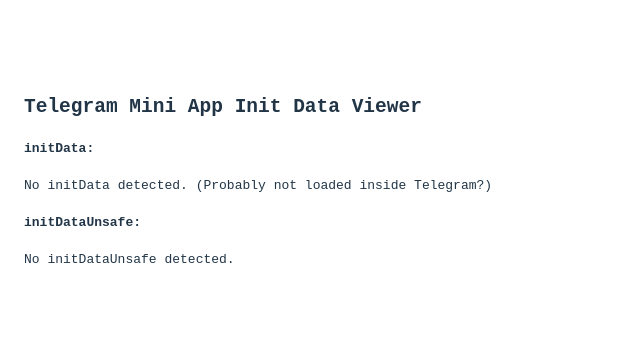
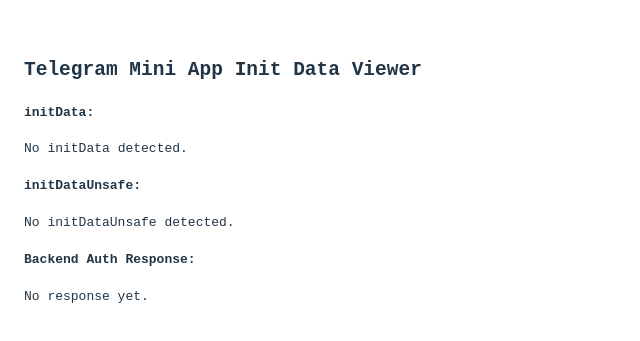
Before and after one commit to heypro/learningstack-frontend, a React (Vite) app: page / in a window 1280 px wide. Shown: the part 227-568 px from the top of the page, without its empty margins (0-640 px from the left). Built offline with nearby package versions, Linux system fonts and the light colour scheme.

Commit message:
fetch to back + UI debug

```diff
--- a/src/App.jsx
+++ b/src/App.jsx
@@ -14,31 +14,73 @@
   const [initData, setInitData] = useState(null);
   const [initDataUnsafe, setInitDataUnsafe] = useState(null);
 
+  // new state for backend call
+  const [authResponse, setAuthResponse] = useState(null);
+  const [authError, setAuthError] = useState(null);
+  const [loading, setLoading] = useState(false);
+
+  // grab initData once Telegram injects the API
   useEffect(() => {
-    // Try to get initData once Telegram WebApp is available
     function updateData() {
       setInitData(getInitData());
       setInitDataUnsafe(getInitDataUnsafe());
     }
 
-    // Telegram may load late, so try again after a tiny delay
     updateData();
-    const timeout = setTimeout(updateData, 500);
+    const t = setTimeout(updateData, 500); // safety ping
+    return () => clearTimeout(t);
+  }, []);
 
-    return () => clearTimeout(timeout);
-  }, []);
+  // when we finally have initData → hit backend
+  useEffect(() => {
+    if (!initData) return;
+
+    const controller = new AbortController();
+    const { signal } = controller;
+
+    async function sendToBackend() {
+      try {
+        setLoading(true);
+        setAuthError(null);
+
+        const res = await fetch("/api/telegram-auth/", {
+          method: "POST",
+          headers: { "Content-Type": "application/json" },
+          body: JSON.stringify({ initData }),
+          signal,
+        });
+
+        if (!res.ok) {
+          const err = await res.json().catch(() => ({}));
+          throw new Error(err.detail || res.statusText);
+        }
+
+        const data = await res.json();
+        setAuthResponse(data);
+      } catch (err) {
+        if (err.name !== "AbortError") {
+          setAuthError(err.message);
+        }
+      } finally {
+        setLoading(false);
+      }
+    }
+
+    sendToBackend();
+    return () => controller.abort();
+  }, [initData]);
 
   return (
     <div style={{ padding: 24, fontFamily: "monospace" }}>
       <h2>Telegram Mini App Init Data Viewer</h2>
+
+      {/* raw initData */}
       <div>
         <h4>initData:</h4>
-        {initData && initData.length > 0 ? (
-          <pre>{initData}</pre>
-        ) : (
-          <div>No <code>initData</code> detected. (Probably not loaded inside Telegram?)</div>
-        )}
+        {initData ? <pre>{initData}</pre> : <div>No <code>initData</code> detected.</div>}
       </div>
+
+      {/* unsafe object */}
       <div>
         <h4>initDataUnsafe:</h4>
         {initDataUnsafe ? (
@@ -47,6 +89,24 @@
           <div>No <code>initDataUnsafe</code> detected.</div>
         )}
       </div>
+
+      {/* backend auth result */}
+      <div>
+        <h4>Backend Auth Response:</h4>
+        {loading && <div>Loading…</div>}
+
+        {authError && (
+          <div style={{ color: "red" }}>
+            Auth error: <code>{authError}</code>
+          </div>
+        )}
+
+        {authResponse ? (
+          <pre>{JSON.stringify(authResponse, null, 2)}</pre>
+        ) : !loading ? (
+          <div>No response yet.</div>
+        ) : null}
+      </div>
     </div>
   );
 }
```
